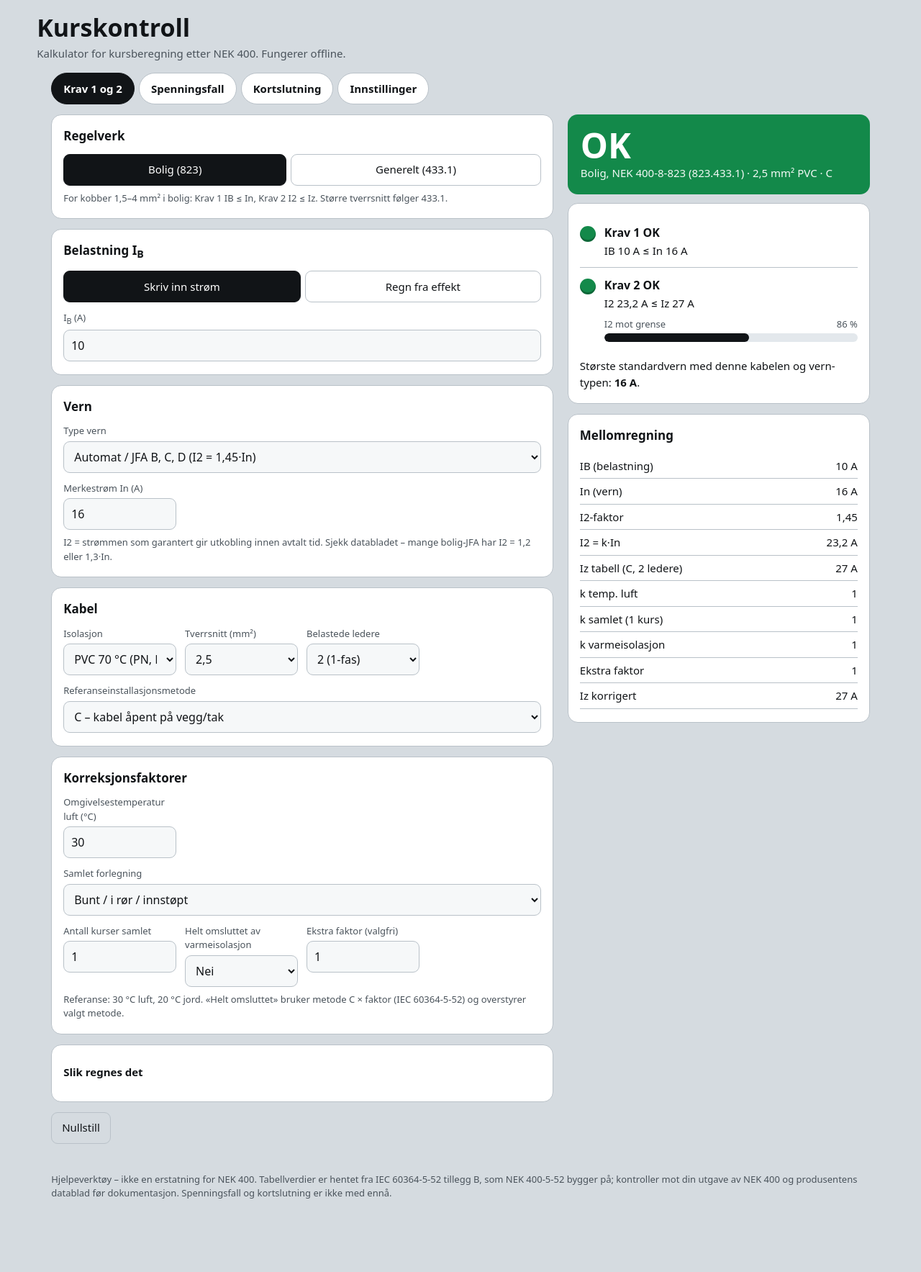
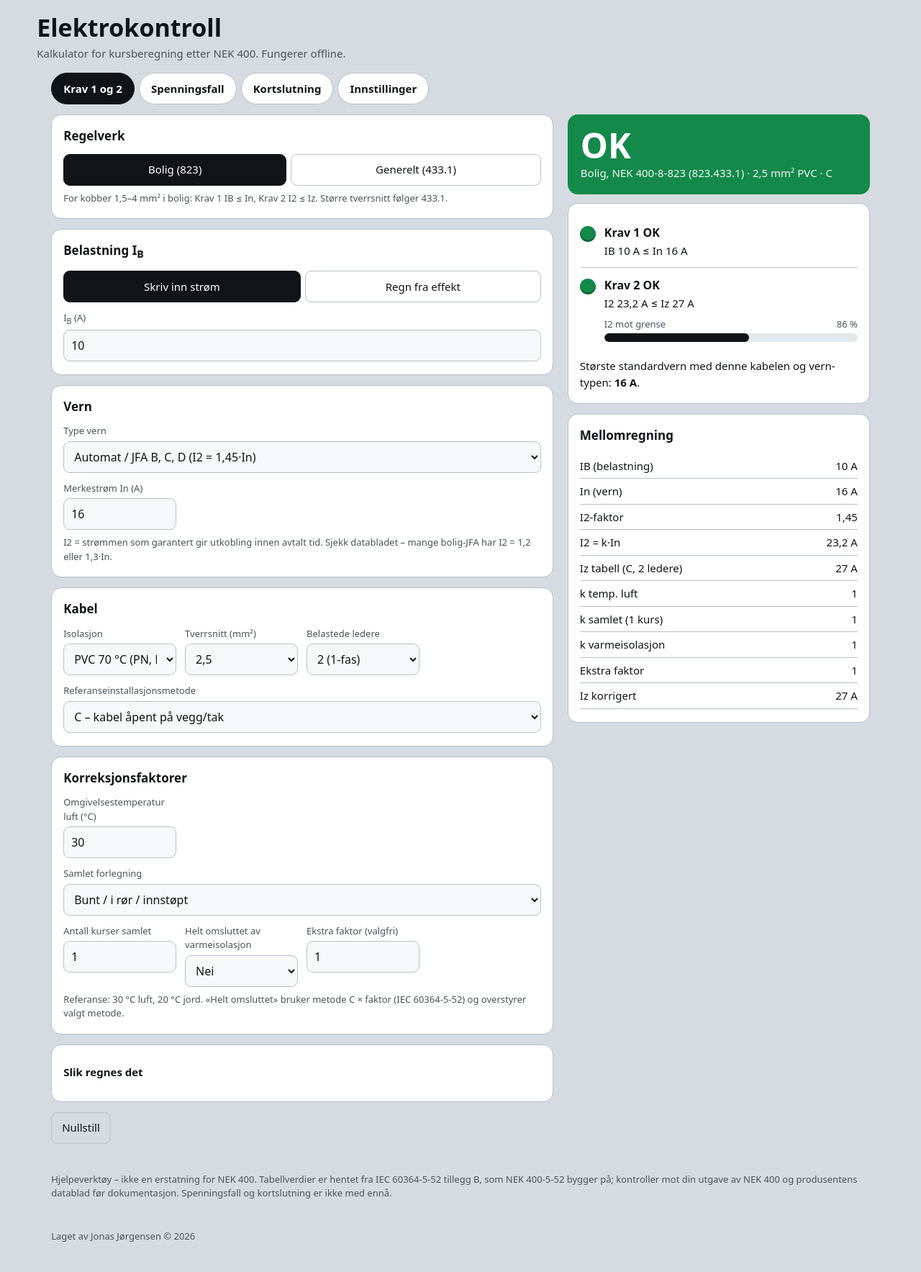
Before and after one commit to elektrokontroll/elektrokontroll.github.io, a plain HTML site: page index.html in a window 1280 px wide. Shown: the whole page at 72% size. Before the commit the page ends 1708 px from the top, so only its background shows below. Drawn offline with Linux system fonts and the light colour scheme.

Commit message:
Nytt navn Elektrokontroll og signatur

```diff
--- a/index.html
+++ b/index.html
@@ -5,7 +5,7 @@
 <meta name="viewport" content="width=device-width,initial-scale=1">
 <meta name="theme-color" content="#16191c">
 <link rel="manifest" href="manifest.json">
-<title>Kurskontroll krav 1 og 2</title>
+<title>Elektrokontroll</title>
 <style>
 /* VOICE: nøktern, teknisk, som et måleinstrument på byggeplass
    IDEA: et kontrollpanel / tavle-dokumentasjonsskjema
@@ -72,7 +72,7 @@ details li{margin-bottom:6px}
 </head>
 <body>
 <header>
-<h1>Kurskontroll</h1>
+<h1>Elektrokontroll</h1>
 <p>Kalkulator for kursberegning etter NEK 400. Fungerer offline.</p>
 </header>
 <nav class="tabs" role="tablist" id="tabs">
@@ -205,6 +205,7 @@ details li{margin-bottom:6px}
 </section>
 <a class="mini" id="mini" href="#resultat"><b id="minib">–</b><span id="minis"></span></a>
 <p class="foot">Hjelpeverktøy – ikke en erstatning for NEK 400. Tabellverdier er hentet fra IEC 60364-5-52 tillegg B, som NEK 400-5-52 bygger på; kontroller mot din utgave av NEK 400 og produsentens datablad før dokumentasjon. Spenningsfall og kortslutning er ikke med ennå.</p>
+<p class="foot" style="padding-top:0">Laget av Jonas Jørgensen © 2026</p>
 
 <script>
 {
--- a/sw.js
+++ b/sw.js
@@ -1,5 +1,5 @@
 // Nett først (alltid nyeste versjon), cache som reserve når man er offline.
-const C='kurskontroll-v3';
+const C='elektrokontroll-v4';
 const F=['./','./index.html','./manifest.json','./icon.svg'];
 self.addEventListener('install',e=>{e.waitUntil(caches.open(C).then(c=>c.addAll(F)));self.skipWaiting()});
 self.addEventListener('activate',e=>{e.waitUntil(caches.keys().then(k=>Promise.all(k.filter(x=>x!==C).map(x=>caches.delete(x)))).then(()=>self.clients.claim()))});
```
Also changed, not shown: manifest.json.
